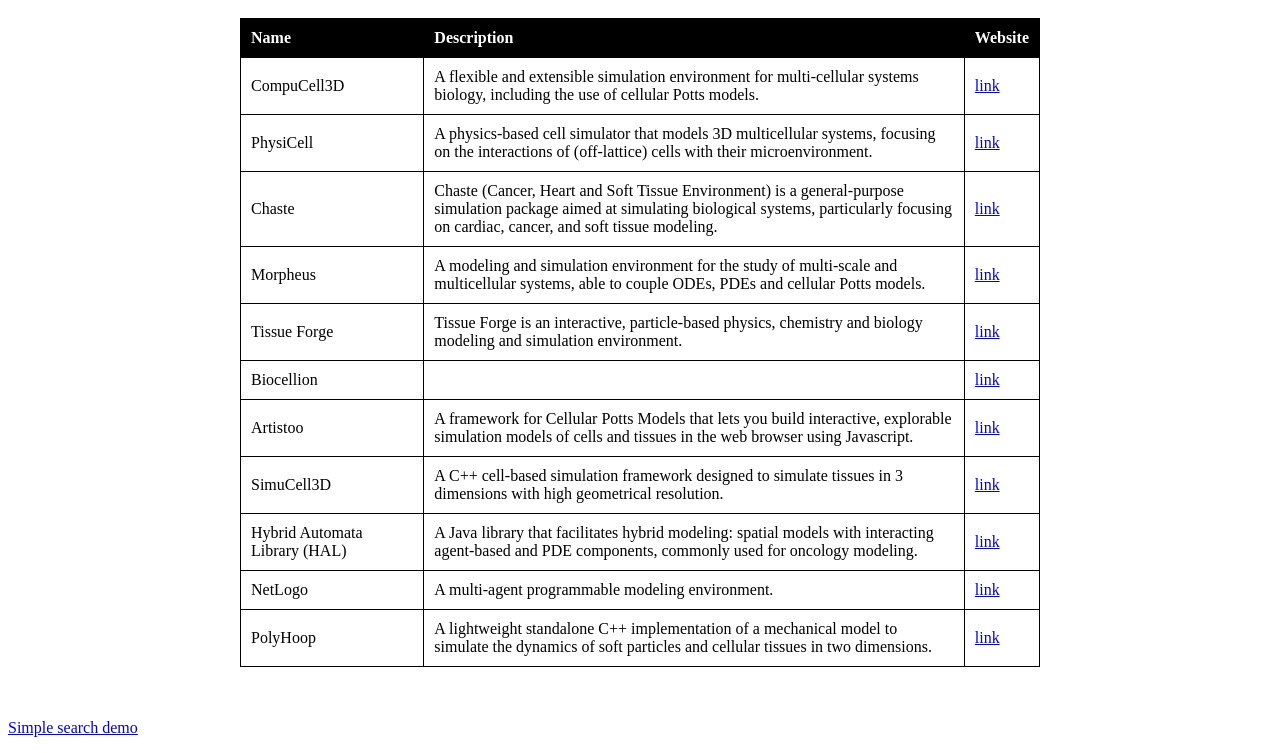
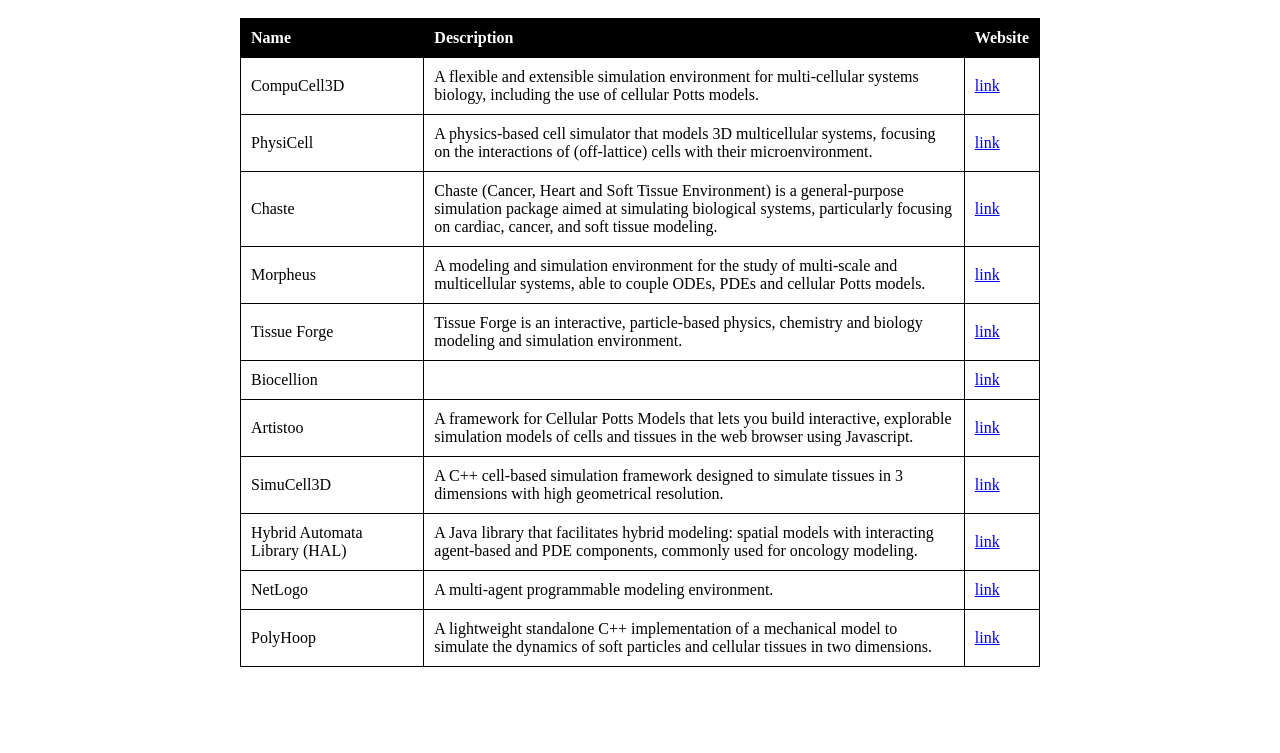
Before and after one commit to OpenVT/OpenVTschema, a plain HTML site: page docs/instances_table.html in a window 1280 px wide. Shown: the part 48-801 px from the top of the page. Drawn offline with Linux system fonts and the light colour scheme.

Commit message:
remove link

```diff
--- a/docs/instances_table.html
+++ b/docs/instances_table.html
@@ -85,9 +85,6 @@
     </tr>
   </tbody>
 </table>
-</br></br>
-<p>
-<a href="search.html">Simple search demo </a>
-</p>
+
     </body>
     </html>
```
